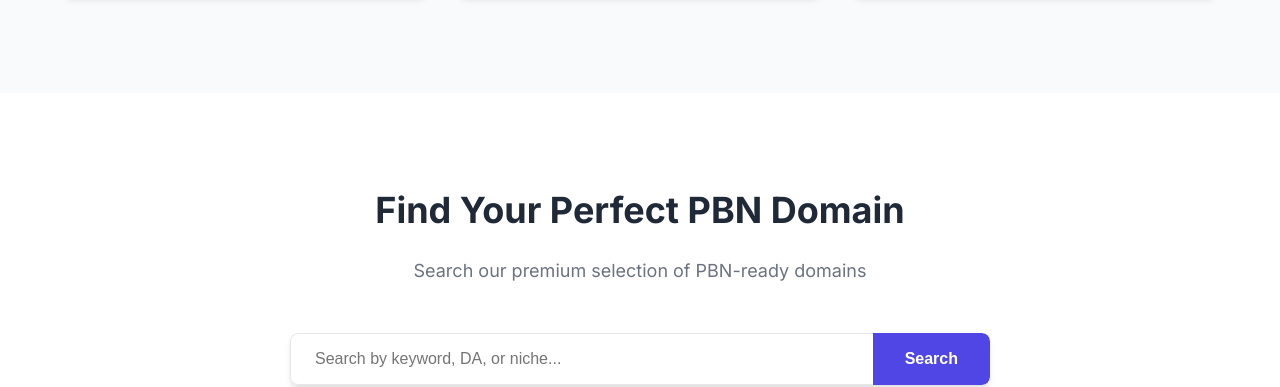
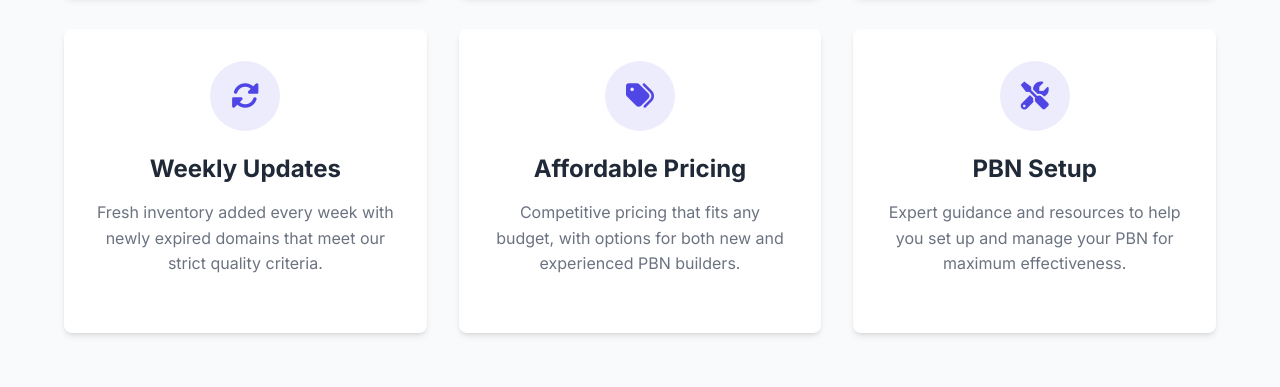
Before and after one commit to ytlab23/buypbndomains, a plain HTML site: page index.html in a window 1280 px wide. Shown: the part 1449-1836 px from the top of the page. Drawn offline with Linux system fonts and the light colour scheme.

Commit message:
Add files via upload

```diff
--- a/css/style.css
+++ b/css/style.css
@@ -384,6 +384,8 @@ p {
     margin-top: 2rem;
 }
 
+
+
 /* Features Section */
 .features {
     padding: 6rem 0;
@@ -394,7 +396,14 @@ p {
     display: grid;
     grid-template-columns: repeat(auto-fit, minmax(300px, 1fr));
     gap: 2rem;
-    margin-top: 3rem;
+    margin-top: 2rem;
+}
+
+/* For larger screens, ensure 3 columns for the 9 features */
+@media (min-width: 1200px) {
+    .features-grid {
+        grid-template-columns: repeat(3, 1fr);
+    }
 }
 
 .feature-card {
--- a/index.html
+++ b/index.html
@@ -92,6 +92,30 @@
                     </div>
                     <h3>Clean PBN History</h3>
                     <p>Thoroughly vetted domains with no spam history or penalties, ensuring safety for your network.</p>
+                </div>
+
+                <div class="feature-card">
+                    <div class="feature-icon">
+                        <i class="fas fa-sync-alt"></i>
+                    </div>
+                    <h3>Weekly Updates</h3>
+                    <p>Fresh inventory added every week with newly expired domains that meet our strict quality criteria.</p>
+                </div>
+
+                <div class="feature-card">
+                    <div class="feature-icon">
+                        <i class="fas fa-tags"></i>
+                    </div>
+                    <h3>Affordable Pricing</h3>
+                    <p>Competitive pricing that fits any budget, with options for both new and experienced PBN builders.</p>
+                </div>
+
+                <div class="feature-card">
+                    <div class="feature-icon">
+                        <i class="fas fa-tools"></i>
+                    </div>
+                    <h3>PBN Setup</h3>
+                    <p>Expert guidance and resources to help you set up and manage your PBN for maximum effectiveness.</p>
                 </div>
             </div>
         </div>
@@ -358,9 +382,7 @@
                 </div>
             </div>
 
-            <div class="faq-cta">
-                <p>Still have questions? <a href="#contact">Contact our support team</a> for personalized assistance.</p>
-            </div>
+
         </div>
     </section>
 
```
